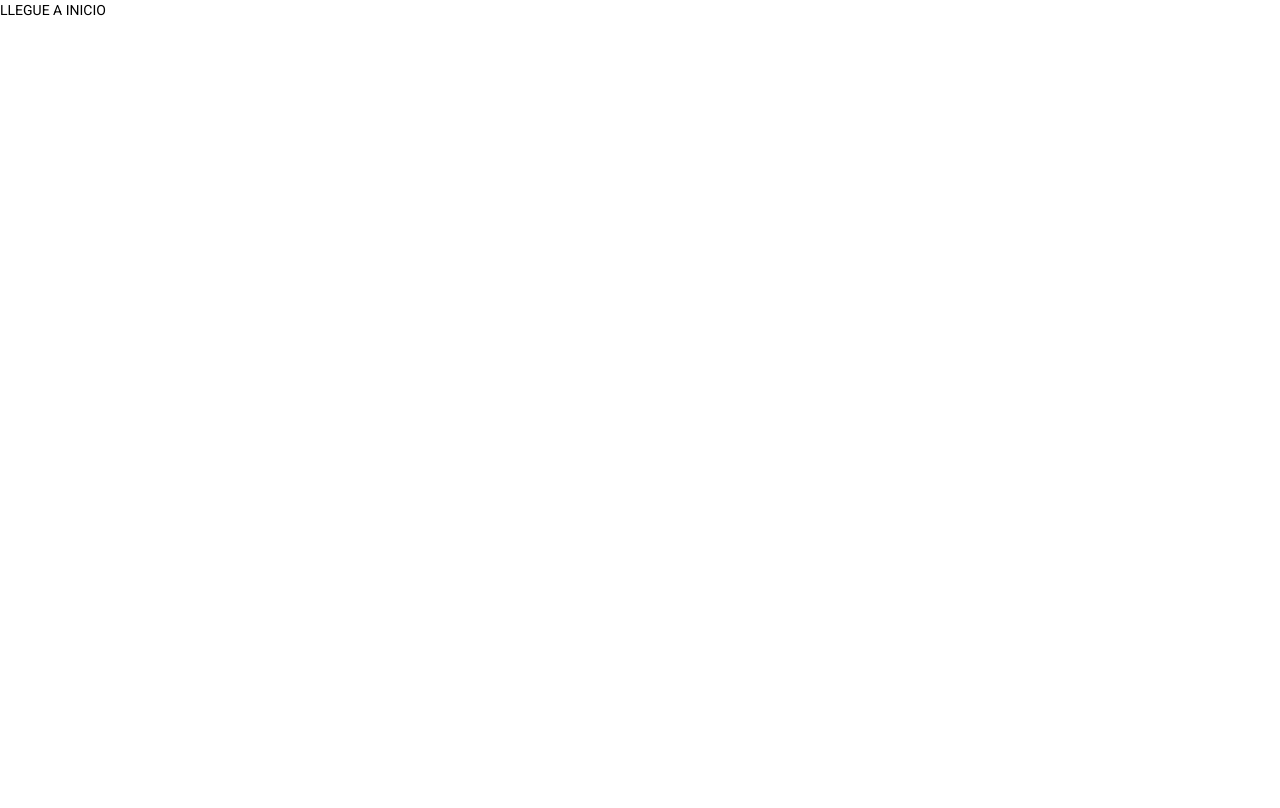
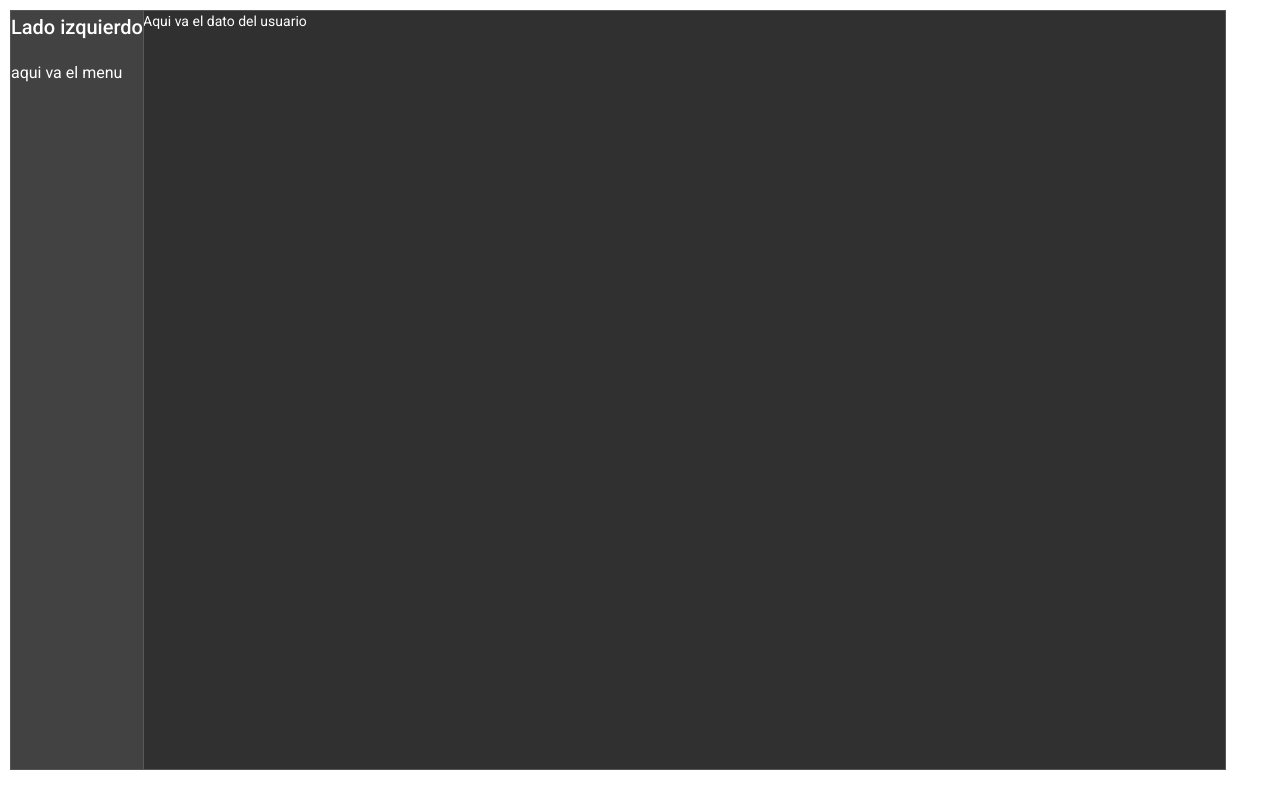
Before and after one commit to LichWolf/Escalab, an Angular app in the folder Angular/workout-app/: page /user in a window 1280 px wide. Built offline with nearby package versions, Linux system fonts and the light colour scheme.

Commit message:
menus inicio

```diff
--- a/Angular/workout-app/src/app/feature/components/inicio.component.html
+++ b/Angular/workout-app/src/app/feature/components/inicio.component.html
@@ -1 +1,9 @@
-<span>LLEGUE A INICIO</span>
+<mat-drawer-container class="container">
+    <mat-drawer mode="side" opened>
+        <h2>Lado izquierdo</h2>
+        <h3>
+            aqui va el menu
+        </h3>
+    </mat-drawer>
+    <mat-drawer-content>Aqui va el dato del usuario</mat-drawer-content>
+</mat-drawer-container>
--- a/Angular/workout-app/src/app/feature/components/inicio.component.scss
+++ b/Angular/workout-app/src/app/feature/components/inicio.component.scss
@@ -0,0 +1,6 @@
+.container {
+  width: 95%;
+  height: 95%;
+  margin: 10px;
+  border: 1px solid #555;
+}
--- a/Angular/workout-app/src/app/feature/login/login/login.component.ts
+++ b/Angular/workout-app/src/app/feature/login/login/login.component.ts
@@ -20,6 +20,7 @@ export class LoginComponent implements OnInit {
   validateForm: boolean = false;
   isLoging: boolean = false;
   loginForm!: FormGroup;
+  userData: string | undefined;
 
   constructor(
     private _LoginService: LoginService,
@@ -38,8 +39,8 @@ export class LoginComponent implements OnInit {
     let response = await this._LoginService.getLoginData();
     for (let i = 0; i < response.length; i++) {
       if (this.loginForm.value.email === response[i].email) {
+        this.userData = response[i];
         this.validateEmail = true;
-        console.log(this.validateEmail);
       }
     }
     for (let i = 0; i < response.length; i++) {
--- a/Angular/workout-app/src/app/feature/login/login/login.module.ts
+++ b/Angular/workout-app/src/app/feature/login/login/login.module.ts
@@ -5,6 +5,7 @@ import { MatCardModule } from '@angular/material/card';
 import { MatFormFieldModule } from '@angular/material/form-field';
 import { MatIconModule } from '@angular/material/icon';
 import { FormsModule, ReactiveFormsModule } from '@angular/forms';
+import { MatSidenavModule } from '@angular/material/sidenav';
 
 @NgModule({
   declarations: [],
@@ -16,6 +17,7 @@ import { FormsModule, ReactiveFormsModule } from '@angular/forms';
     MatIconModule,
     FormsModule,
     ReactiveFormsModule,
+    MatSidenavModule,
   ],
   exports: [
     MatInputModule,
@@ -24,6 +26,7 @@ import { FormsModule, ReactiveFormsModule } from '@angular/forms';
     MatIconModule,
     FormsModule,
     ReactiveFormsModule,
+    MatSidenavModule,
   ],
 })
 export class LoginModule {}
```
